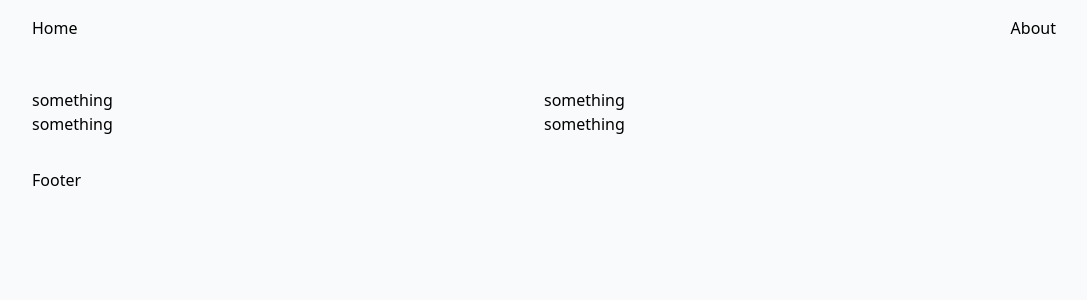
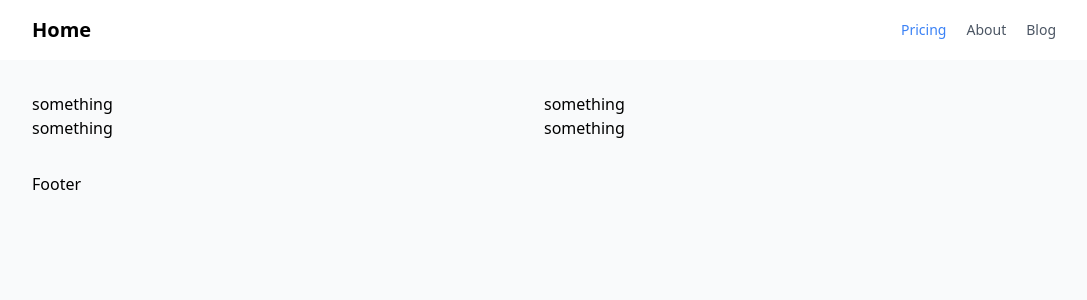
Before and after one commit to ModieJun/modiejun.com, a Next.js app: page / in a window 1280 px wide. Shown: the top 300 px of the page, without its empty margins (96-1183 px from the left). Built offline with nearby package versions, Linux system fonts and the light colour scheme.

Commit message:
Update Layout

```diff
--- a/app/layout.tsx
+++ b/app/layout.tsx
@@ -1,11 +1,10 @@
 import React from "react";
+import "../theme/global.css";
+import NavBar from "../components/nav/NavBar";
 
 type LayoutProps = {
     children: React.ReactNode,
 };
-
-import "../theme/global.css";
-import Link from "next/link";
 
 const Layout = ({
                     children
@@ -15,13 +14,9 @@ const Layout = ({
         <body>
         <div className="min-h-screen bg-gray-50">
             {/* header */}
-                <div className="max-w-screen-lg mx-auto w-full flex py-4 justify-between">
-                    <Link href="/">Home</Link>
-                    <Link href="/about" prefetch={true}>About</Link>
-                </div>
+            <NavBar/>
             {/* Body */}
-                <main
-                    className="">{children}</main>
+            <main>{children}</main>
             {/* Footer */}
             <div className="max-w-screen-lg w-full grid grid-cols-2 md:grid-cols-3 mx-auto">
                 Footer
--- a/app/not-found.tsx
+++ b/app/not-found.tsx
@@ -1,7 +1,12 @@
+import Link from "next/link";
+
 const NotFoundPage =()=>{
     return(
-        <div>
-            404 Page Not found
+        <div className="max-w-screen-lg mx-auto flex flex-col min-h-screen justify-center">
+            <div className="flex flex-col items-center gap-y-2">
+                <p className="font-bold text-4xl">404 Page not Found</p>
+                <Link href="/" prefetch={true} className="button">Go Home</Link>
+            </div>
         </div>
     )
 }
--- /dev/null
+++ b/components/nav/NavBar.tsx
@@ -0,0 +1,16 @@
+const NavBar = () => {
+    return(
+        <header className="flex flex-wrap  sm:justify-start sm:flex-nowrap z-50 w-full bg-white text-sm py-4 dark:bg-gray-800">
+            <nav className="max-w-screen-lg w-full mx-auto px-4 lg:px-0 sm:flex sm:items-center sm:justify-between" aria-label="Global">
+                <a className="flex-none text-xl font-semibold dark:text-white" href="/">Home</a>
+                <div className="flex flex-row items-center gap-5 mt-5 sm:justify-end sm:mt-0 sm:pl-5">
+                    <a className="font-medium text-blue-500 hover:text-gray-400 dark:text-gray-400 dark:hover:text-gray-500" href="#" aria-current="page">Pricing</a>
+                    <a className="font-medium text-gray-600 hover:text-gray-400 dark:text-gray-400 dark:hover:text-gray-500" href="/about">About</a>
+                    <a className="font-medium text-gray-600 hover:text-gray-400 dark:text-gray-400 dark:hover:text-gray-500" href="/blog">Blog</a>
+                </div>
+            </nav>
+        </header>
+    )
+}
+
+export default NavBar;
--- a/theme/global.css
+++ b/theme/global.css
@@ -3,3 +3,7 @@
 @tailwind utilities;
 
 @import url("https://fonts.googleapis.com/css2?family=IBM+Plex+Sans&family=Roboto&display=swap");
+
+.button{
+    @apply max-w-fit px-4 py-2 outline outline-[0.5] outline-gray-600 hover:bg-gray-600 hover:text-gray-100 hover:underline
+}
```
Lines whose indentation alone changed are shown as unchanged.
